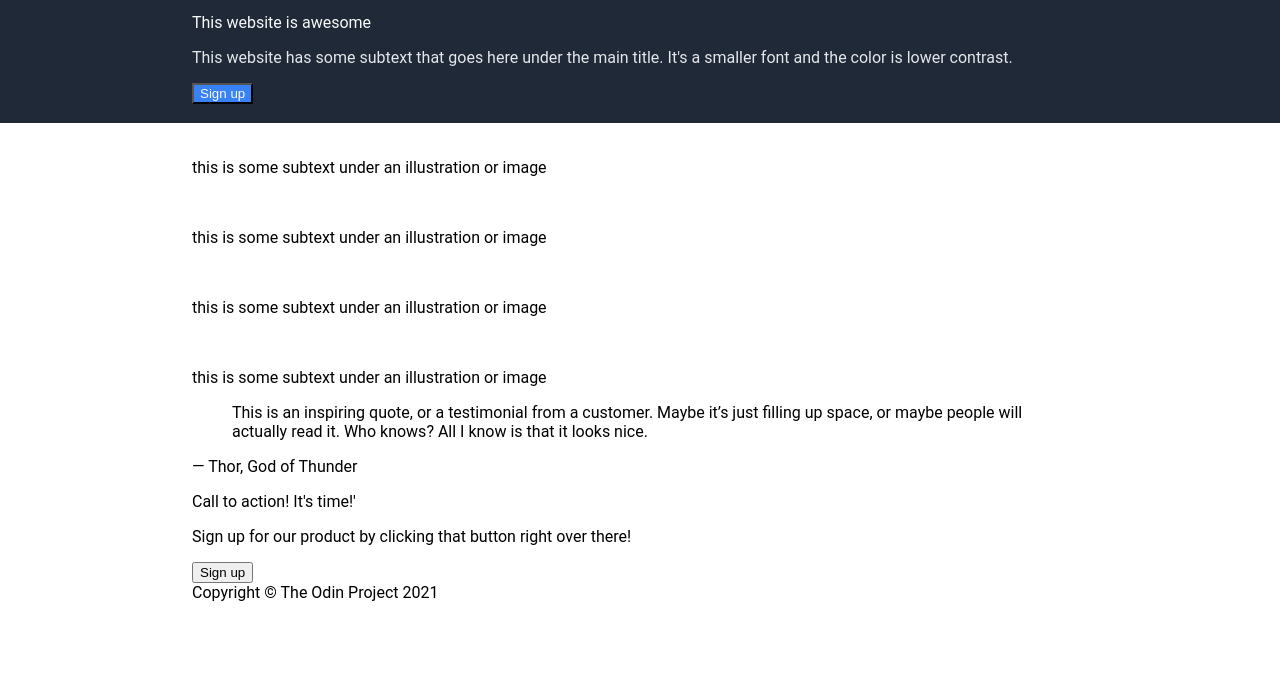
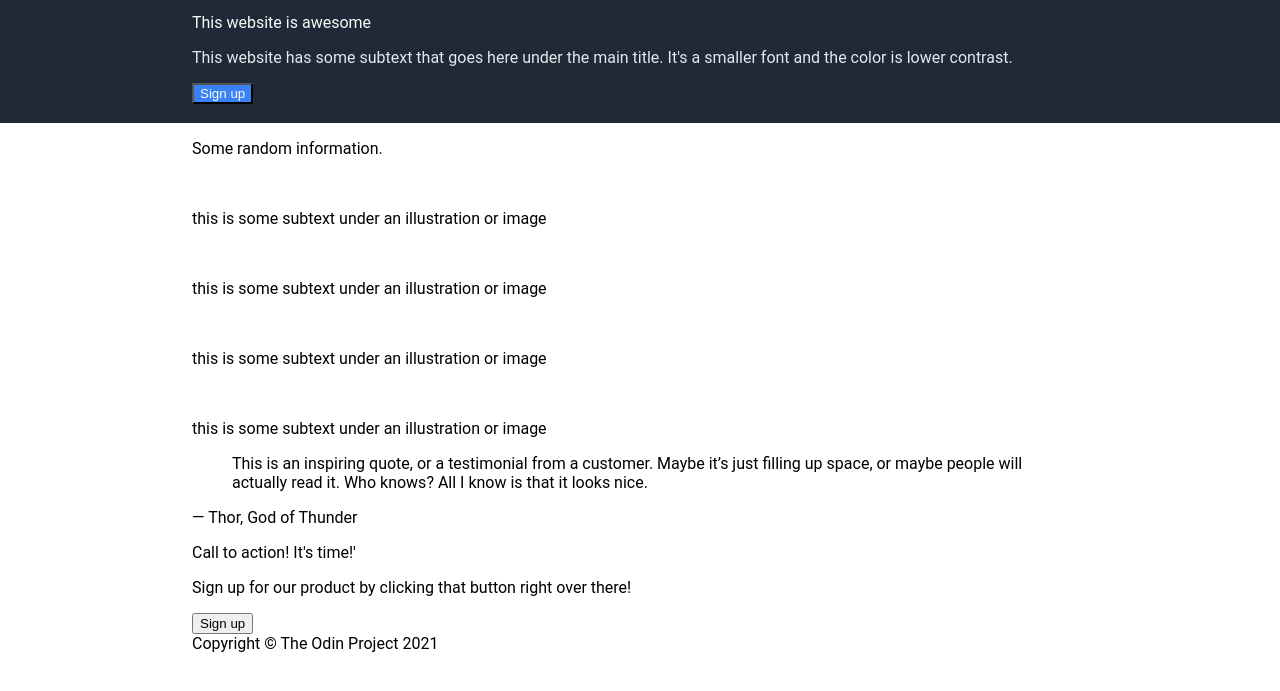
Before and after one commit to tg0xff/odin-landing-page, a plain HTML site: page index.html in a window 1280 px wide. Shown: the part 31-722 px from the top of the page. Drawn offline with Linux system fonts and the light colour scheme.

Commit message:
Add missing header for the images section

```diff
--- a/index.html
+++ b/index.html
@@ -26,6 +26,7 @@
       </div>
     </div>
     <div class="images">
+      <p class="images-header">Some random information.</p>
       <div class="image-pair">
         <div class="image-square">
           <img>
```
